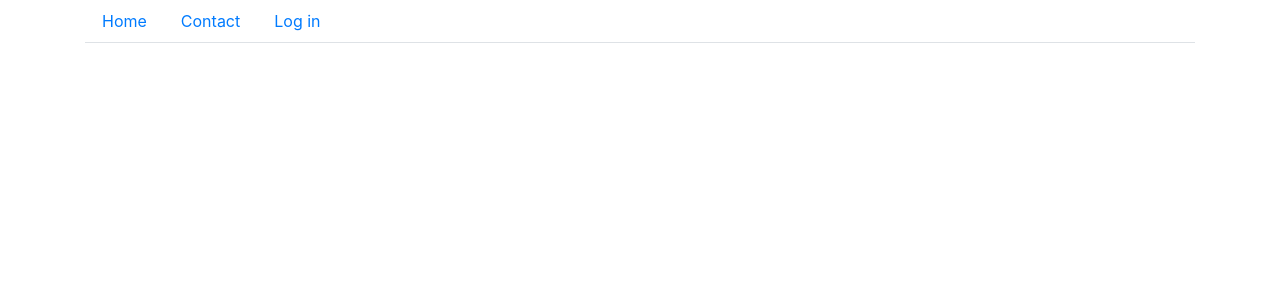
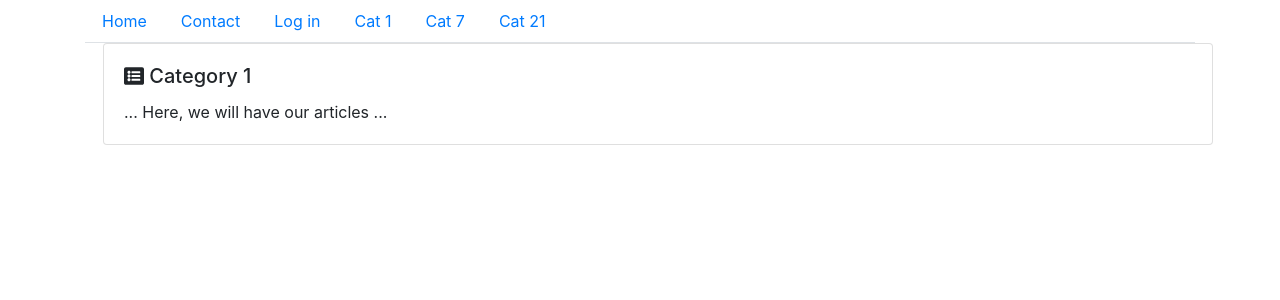
Before and after one commit to MilicVojinovic/WebShop-Front-end, a React (Create React App) app: page /#/category/1 in a window 1280 px wide. Shown: the top 300 px of the page. Built offline with nearby package versions, Linux system fonts and the light colour scheme.

Commit message:
Implement a basic category page component with data acquisition simulation

```diff
--- /dev/null
+++ b/src/components/CategoryPage/CategoryPage.tsx
@@ -0,0 +1,77 @@
+import React from "react";
+import { Container, Card } from "react-bootstrap";
+import { FontAwesomeIcon } from "@fortawesome/react-fontawesome";
+import { faListAlt } from "@fortawesome/free-solid-svg-icons";
+import CategoryType from "../../types/CategoryType";
+
+interface CategoryPageProperties {
+    match: {
+        params: {
+            cId: number; // the name of parameter in index.tsx Switch Route must be the same as here (cId = cId)
+        }
+    }
+}
+
+interface CategoryPageState {
+    category?: CategoryType;
+}
+
+export default class CategoryPage extends React.Component<CategoryPageProperties> {
+
+    state: CategoryPageState;
+
+    constructor(props: Readonly<CategoryPageProperties>) {
+        super(props);
+        this.state = {};
+    }
+
+    render() {
+
+        return (
+            <Container>
+                <Card>
+                    <Card.Body>
+                        <Card.Title>
+                            <FontAwesomeIcon icon={faListAlt} />  {this.state.category?.name}
+                        </Card.Title>
+                        <Card.Text>
+                            ... Here, we will have our articles ...
+                        </Card.Text>
+                    </Card.Body>
+                </Card>
+            </Container>)
+    }
+
+    // works only with data from first mount
+    componentWillMount() {
+        console.log("in will mount");
+        this.getCategoryData();
+    }
+
+    // works with data after the first mount
+    componentWillReceiveProps(newProperties : CategoryPageProperties){
+        // check if new request match current request;
+        // if true return,no need to contact the server for same data
+
+        if(newProperties.match.params.cId === this.props.match.params.cId){
+            return;
+        }
+        this.getCategoryData();
+    }
+
+    private getCategoryData(){
+        setTimeout(() => {
+            // we simulate data here,or we can get it from some server....
+            const data: CategoryType = {
+                name: 'Category ' + this.props.match.params.cId,
+                categoryId: this.props.match.params.cId,
+                items: []
+            };
+
+            this.setState({
+                category: data
+            });
+
+        }, 210);
+    }
+}
--- a/src/index.tsx
+++ b/src/index.tsx
@@ -13,11 +13,18 @@
 import Switch from 'react-bootstrap/esm/Switch';
 import ContactPage from './components/ContactPage/ContactPage';
 import { UserLoginPage } from './components/UserLoginPage/UserLoginPage';
+import CategoryPage from './components/CategoryPage/CategoryPage';
+
+
 
 const menuItems = [
   new MainMenuItem("Home", "/"),
   new MainMenuItem("Contact", "/contact/"),
   new MainMenuItem("Log in", "/user/login/"),
+
+  new MainMenuItem("Cat 1 ", "/category/:1"),
+  new MainMenuItem("Cat 7", "/category/:7"),
+  new MainMenuItem("Cat 21", "/category/:21"),
 ];
 
 ReactDOM.render(
@@ -30,6 +37,7 @@
         <Route exact path="/" component={HomePage} />
         <Route path="/contact" component={ContactPage} />
         <Route path="/user/login" component={UserLoginPage} />
+        <Route path="/category/:cId" component={CategoryPage} />
       </Switch>
 
     </HashRouter>
--- /dev/null
+++ b/src/types/CategoryType.ts
@@ -0,0 +1,9 @@
+import ArticleType from "./ArticleType";
+
+export default class CategoryType {
+
+    categoryId? : number;
+    name? : string;
+    items? : ArticleType[];
+
+}
```
Also changed, not shown: src/components/MainMenu/MainMenu.tsx (+9 -5 lines), src/types/ArticleType.ts (added, +11 -0 lines).
